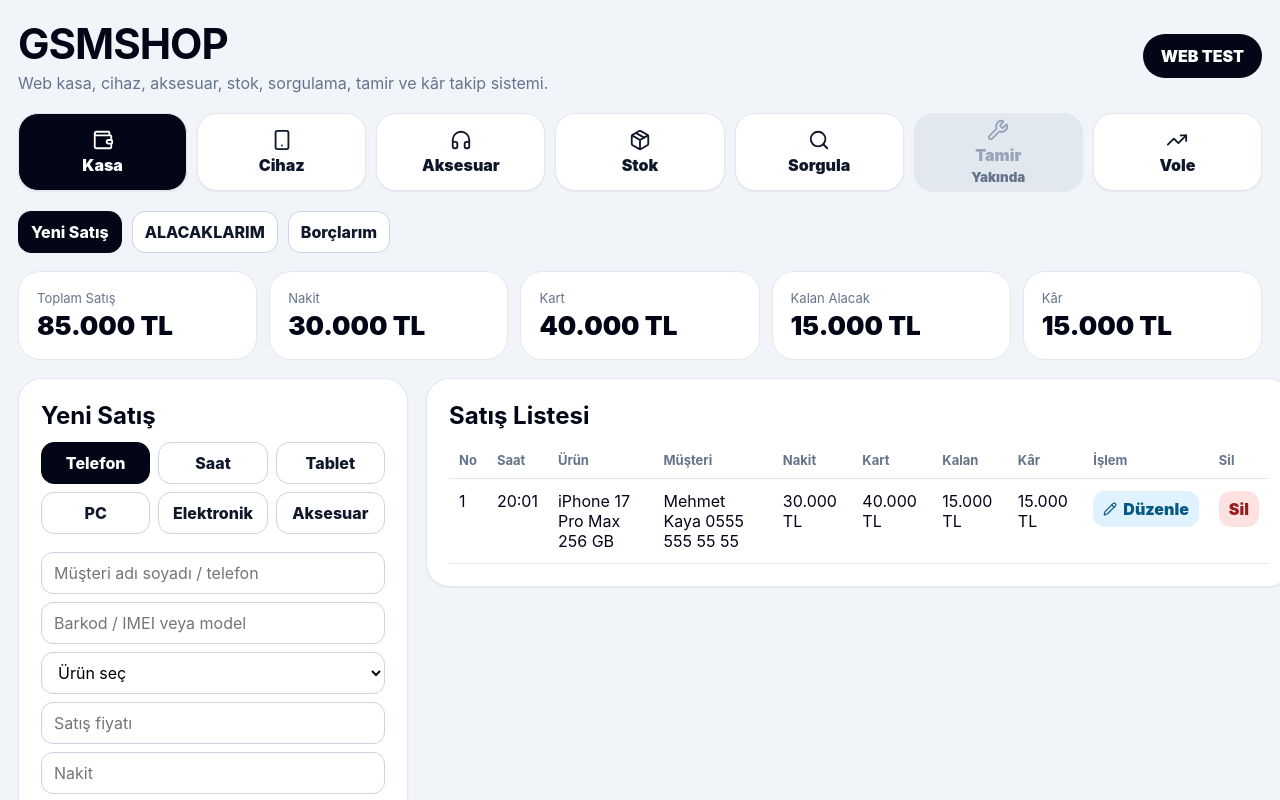
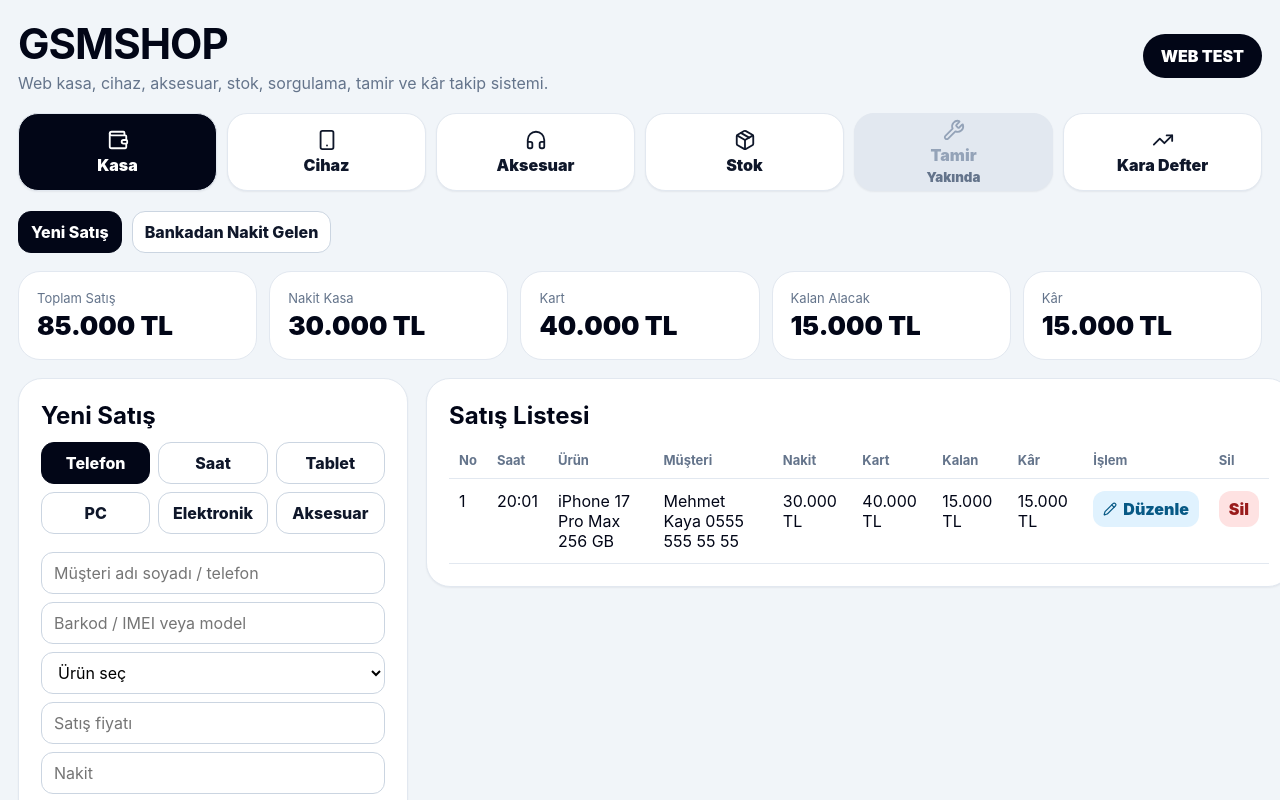
Before and after one commit to rodi65/gsmshop-web, a React (Vite) app: page / in a window 1280 px wide. Shown: the top 800 px of the page. Built offline with nearby package versions, Linux system fonts and the light colour scheme.

Commit message:
GSMSHOP temiz V8 sorgula kara deftere tasindi

```diff
--- a/src/App.jsx
+++ b/src/App.jsx
@@ -204,12 +204,17 @@ function Table({ headers, rows }) {
 export default function App() {
   const [active, setActive] = useState("kasa");
   const [kasaTab, setKasaTab] = useState("satis");
+  const [karaTab, setKaraTab] = useState("alacak");
   const [stockTab, setStockTab] = useState("liste");
   const [stock, setStock] = useState(initialStock);
   const [sales, setSales] = useState(initialSales);
   const [suppliers, setSuppliers] = useState(["MOBİLTEK İLETİŞİM", "GALAKSİ TEKNOLOJİ", "BASEUS TÜRKİYE"]);
   const [supplierModalOpen, setSupplierModalOpen] = useState(false);
   const [newSupplierName, setNewSupplierName] = useState("");
+  const [bankCashForm, setBankCashForm] = useState({ amount: "", note: "" });
+  const [bankMovements, setBankMovements] = useState([
+    { id: 1, type: "Bankaya Giden", amount: "40.000 TL", note: "Kart ödemesi", date: new Date().toISOString() },
+  ]);
   const [saleForm, setSaleForm] = useState({ type: "Telefon Satışı", customer: "", cariPerson: "", search: "", productId: "", total: "", cash: "", card: "", bank: "" });
   const [stockForm, setStockForm] = useState(emptyStockForm);
   const [editingSale, setEditingSale] = useState(null);
@@ -260,6 +265,13 @@ export default function App() {
     profit: sales.reduce((sum, sale) => sum + Number(sale.profit || 0), 0),
   };
 
+  const bankReport = {
+    totalToBank: bankMovements.filter((item) => item.type === "Bankaya Giden").reduce((sum, item) => sum + parseMoneyInput(item.amount), 0),
+    withdrawnFromBank: bankMovements.filter((item) => item.type === "Bankadan Çekilen").reduce((sum, item) => sum + parseMoneyInput(item.amount), 0),
+  };
+  bankReport.remainingInBank = Math.max(bankReport.totalToBank - bankReport.withdrawnFromBank, 0);
+  const cashWithBankIncoming = report.cash + bankReport.withdrawnFromBank;
+
   const filteredStock = stock.filter((product) =>
     !query ||
     has(productTitle(product), query) ||
@@ -307,6 +319,26 @@ export default function App() {
   function deleteSupplierDebt(supplierName) {
     if (!askDeletePassword()) return alert("Şifre yanlış. Silme işlemi iptal edildi.");
     setStock(stock.filter((product) => product.supplier !== supplierName));
+  }
+
+  function saveBankCashIncoming() {
+    const amount = parseMoneyInput(bankCashForm.amount);
+    if (!amount) return alert("Bankadan gelen nakit tutarını yaz");
+    if (amount > bankReport.remainingInBank) return alert("Bankada kalan tutardan fazla çekim yapılamaz");
+
+    setBankMovements([
+      {
+        id: Date.now(),
+        type: "Bankadan Çekilen",
+        amount: money(amount),
+        note: bankCashForm.note || "Kasaya nakit giriş",
+        date: new Date().toISOString(),
+      },
+      ...bankMovements,
+    ]);
+
+    setBankCashForm({ amount: "", note: "" });
+    alert("Bankadan gelen para nakit kasasına eklendi ve Bankadan Çekilen bölümüne işlendi.");
   }
 
   function validateStock(module) {
@@ -378,6 +410,20 @@ export default function App() {
 
     setStock(stock.map((product) => product.id === selectedProduct.id ? { ...product, qty: Math.max(Number(product.qty || 0) - 1, 0) } : product));
     setSales([sale, ...sales]);
+
+    if (parseMoneyInput(sale.card) > 0) {
+      setBankMovements([
+        {
+          id: Date.now() + 1,
+          type: "Bankaya Giden",
+          amount: sale.card,
+          note: `${sale.bank || "Banka"} kart satışı - ${sale.productName}`,
+          date: new Date().toISOString(),
+        },
+        ...bankMovements,
+      ]);
+    }
+
     setSaleForm({ type: "Telefon Satışı", customer: "", cariPerson: "", search: "", productId: "", total: "", cash: "", card: "", bank: "" });
   }
 
@@ -416,9 +462,8 @@ export default function App() {
             ["cihaz", "Cihaz", Smartphone],
             ["aksesuar", "Aksesuar", Headphones],
             ["stok", "Stok", Package],
-            ["sorgu", "Sorgula", Search],
             ["tamir", "Tamir", Wrench],
-            ["vole", "Vole", TrendingUp],
+            ["vole", "Kara Defter", TrendingUp],
           ].map(([key, label, Icon]) => (
             <button
               key={key}
@@ -437,15 +482,14 @@ export default function App() {
           <section className="section">
             <div className="kasa-subtabs">
               <button className={kasaTab === "satis" ? "choice active" : "choice"} onClick={() => setKasaTab("satis")}>Yeni Satış</button>
-              <button className={kasaTab === "alacak" ? "choice active" : "choice"} onClick={() => setKasaTab("alacak")}>ALACAKLARIM</button>
-              <button className={kasaTab === "borc" ? "choice active" : "choice"} onClick={() => setKasaTab("borc")}>Borçlarım</button>
+              <button className={kasaTab === "bankadanNakit" ? "choice active" : "choice"} onClick={() => setKasaTab("bankadanNakit")}>Bankadan Nakit Gelen</button>
             </div>
 
             {kasaTab === "satis" && (
               <>
                 <div className="stats five">
                   <Stat title="Toplam Satış" value={money(report.total)} />
-                  <Stat title="Nakit" value={money(report.cash)} />
+                  <Stat title="Nakit Kasa" value={money(cashWithBankIncoming)} />
                   <Stat title="Kart" value={money(report.card)} />
                   <Stat title="Kalan Alacak" value={money(report.remaining)} />
                   <Stat title="Kâr" value={money(report.profit)} />
@@ -531,31 +575,23 @@ export default function App() {
               </>
             )}
 
-            {kasaTab === "alacak" && (
+            {kasaTab === "bankadanNakit" && (
               <section className="card">
-                <h2>Alacaklarım</h2>
-                <Table headers={["İşlem", "Adı Soyad", "Alınan Mal", "Kalan", "Düzelt", "Sil"]} rows={alacaklarim.map((sale, index) => [
-                  index + 1,
-                  sale.cariPerson || sale.customer,
-                  sale.productName,
-                  money(sale.remaining),
-                  <button className="edit-btn" onClick={() => setEditingSale({ ...sale })}><Pencil size={14} /> Düzenle</button>,
-                  <button className="delete-btn" onClick={() => deleteSale(sale.id)}>Sil</button>,
-                ])} />
-              </section>
-            )}
+                <h2>Bankadan Nakit Gelen</h2>
+                <p>Bankadan kasaya para çekildiğinde nakit kasasına eklenir ve Kara Defter içindeki Bankadan Çekilen bölümüne otomatik işlenir.</p>
 
-            {kasaTab === "borc" && (
-              <section className="card">
-                <h2>Borçlarım</h2>
-                <Table headers={["Firma", "Son Alınan Mal", "Alış Toplam", "Ödenen", "Kalan", "Sil"]} rows={borclarim.map((row) => [
-                  row.supplier,
-                  row.lastProduct,
-                  money(row.totalBuy),
-                  money(row.paid),
-                  money(row.remaining),
-                  <button className="delete-btn" onClick={() => deleteSupplierDebt(row.supplier)}>Sil</button>,
-                ])} />
+                <div className="stats three">
+                  <Stat title="Bankaya Toplam Giden" value={money(bankReport.totalToBank)} />
+                  <Stat title="Bankadan Çekilen" value={money(bankReport.withdrawnFromBank)} />
+                  <Stat title="Bankada Kalan" value={money(bankReport.remainingInBank)} />
+                </div>
+
+                <div className="form-grid">
+                  <input type="text" inputMode="numeric" placeholder="Bankadan gelen tutar" value={bankCashForm.amount} onFocus={() => setBankCashForm({ ...bankCashForm, amount: stripMoneyForEdit(bankCashForm.amount) })} onChange={(e) => setBankCashForm({ ...bankCashForm, amount: cleanMoneyTyping(e.target.value) })} onBlur={() => setBankCashForm({ ...bankCashForm, amount: formatMoneyInput(bankCashForm.amount) })} />
+                  <input placeholder="Açıklama / Not" value={bankCashForm.note} onChange={(e) => setBankCashForm({ ...bankCashForm, note: e.target.value })} />
+                </div>
+
+                <button className="primary" onClick={saveBankCashIncoming}>Kasaya Nakit Girişi Kaydet</button>
               </section>
             )}
           </section>
@@ -613,9 +649,66 @@ export default function App() {
           </section>
         )}
 
-        {active === "sorgu" && (
+        {active === "tamir" && <section className="card"><h2>Tamir</h2><p>Tamir modülü şimdilik aktif değil.</p></section>}
+
+        {active === "vole" && (
+          <section className="section">
+            <div className="kasa-subtabs">
+              <button className={karaTab === "alacak" ? "choice active" : "choice"} onClick={() => setKaraTab("alacak")}>Alacaklarım</button>
+              <button className={karaTab === "borc" ? "choice active" : "choice"} onClick={() => setKaraTab("borc")}>Borçlarım</button>
+              <button className={karaTab === "banka" ? "choice active" : "choice"} onClick={() => setKaraTab("banka")}>Bankadan Alacağım</button>
+              <button className={karaTab === "sorgu" ? "choice active" : "choice"} onClick={() => setKaraTab("sorgu")}>Sorgula</button>
+            </div>
+
+            {karaTab === "alacak" && (
               <section className="card">
-            <h2>Sorgula</h2>
+                <h2>Kara Defter / Alacaklarım</h2>
+                <Table headers={["İşlem", "Adı Soyad", "Alınan Mal", "Kalan", "Düzelt", "Sil"]} rows={alacaklarim.map((sale, index) => [
+                  index + 1,
+                  sale.cariPerson || sale.customer,
+                  sale.productName,
+                  money(sale.remaining),
+                  <button className="edit-btn" onClick={() => setEditingSale({ ...sale })}><Pencil size={14} /> Düzenle</button>,
+                  <button className="delete-btn" onClick={() => deleteSale(sale.id)}>Sil</button>,
+                ])} />
+              </section>
+            )}
+
+            {karaTab === "borc" && (
+              <section className="card">
+                <h2>Kara Defter / Borçlarım</h2>
+                <Table headers={["Firma", "Son Alınan Mal", "Alış Toplam", "Ödenen", "Kalan", "Sil"]} rows={borclarim.map((row) => [
+                  row.supplier,
+                  row.lastProduct,
+                  money(row.totalBuy),
+                  money(row.paid),
+                  money(row.remaining),
+                  <button className="delete-btn" onClick={() => deleteSupplierDebt(row.supplier)}>Sil</button>,
+                ])} />
+              </section>
+            )}
+
+            {karaTab === "banka" && (
+              <section className="card">
+                <h2>Kara Defter / Bankadan Alacağım</h2>
+                <div className="stats three">
+                  <Stat title="Bankaya Toplam Giden" value={money(bankReport.totalToBank)} />
+                  <Stat title="Bankadan Çekilen" value={money(bankReport.withdrawnFromBank)} />
+                  <Stat title="Bankada Kalan" value={money(bankReport.remainingInBank)} />
+                </div>
+
+                <Table headers={["Tarih", "İşlem", "Tutar", "Not"]} rows={bankMovements.map((item) => [
+                  new Date(item.date).toLocaleString("tr-TR"),
+                  item.type,
+                  item.amount,
+                  item.note || "-",
+                ])} />
+              </section>
+            )}
+
+            {karaTab === "sorgu" && (
+              <section className="card">
+                <h2>Kara Defter / Sorgula</h2>
                 <input placeholder="IMEI / Barkod / İsim Soyisim / Marka Model / Ürün / Firma" value={query} onChange={(e) => setQuery(e.target.value)} />
                 <div className="query-hints">
                   <span>IMEI/Barkod</span>
@@ -640,18 +733,6 @@ export default function App() {
               </section>
             )}
 
-        {active === "tamir" && <section className="card"><h2>Tamir</h2><p>Tamir modülü şimdilik aktif değil.</p></section>}
-
-        {active === "vole" && (
-          <section className="card">
-            <h2>Vole</h2>
-            <div className="stats five">
-              <Stat title="Satış" value={money(report.total)} />
-              <Stat title="Alacak" value={money(report.remaining)} />
-              <Stat title="Nakit" value={money(report.cash)} />
-              <Stat title="Kart" value={money(report.card)} />
-              <Stat title="Kâr" value={money(report.profit)} />
-            </div>
           </section>
         )}
 
--- a/src/style.css
+++ b/src/style.css
@@ -33,7 +33,7 @@ small { color: #64748b; }
 .hero p { margin: 4px 0 0; color: #64748b; }
 .status-pill { background: #020617; color: white; border-radius: 999px; padding: 12px 18px; font-weight: 900; }
 
-.nav-grid { display: grid; grid-template-columns: repeat(7, 1fr); gap: 10px; }
+.nav-grid { display: grid; grid-template-columns: repeat(6, 1fr); gap: 10px; }
 .nav-btn {
   min-height: 78px; border-radius: 20px; background: white; color: #0f172a;
   border: 1px solid #e2e8f0; display: flex; flex-direction: column;
@@ -56,6 +56,7 @@ small { color: #64748b; }
 
 .stats { display: grid; gap: 12px; }
 .stats.five { grid-template-columns: repeat(5, 1fr); }
+.stats.three { grid-template-columns: repeat(3, 1fr); }
 .stat-card { background: white; border-radius: 22px; padding: 18px; border: 1px solid #e2e8f0; }
 .stat-title { color: #64748b; font-size: 13px; }
 .stat-value { font-size: 26px; font-weight: 1000; margin-top: 4px; }
@@ -127,7 +128,7 @@ small { color: #64748b; }
 @media (max-width: 1100px) {
   .nav-grid { grid-template-columns: repeat(4, 1fr); }
   .sale-layout { grid-template-columns: 1fr; }
-  .stats.five { grid-template-columns: repeat(2, 1fr); }
+  .stats.five, .stats.three { grid-template-columns: repeat(2, 1fr); }
   .form-grid { grid-template-columns: repeat(2, 1fr); }
 }
 @media (max-width: 620px) {
@@ -135,7 +136,7 @@ small { color: #64748b; }
   .hero { flex-direction: column; align-items: flex-start; }
   .hero h1 { font-size: 34px; }
   .nav-grid { grid-template-columns: repeat(2, 1fr); }
-  .stats.five, .form-grid { grid-template-columns: 1fr; }
+  .stats.five, .stats.three, .form-grid { grid-template-columns: 1fr; }
   .two { grid-template-columns: 1fr; }
   .button-grid { grid-template-columns: 1fr 1fr; }
 }
```
Lines whose indentation alone changed are shown as unchanged.
